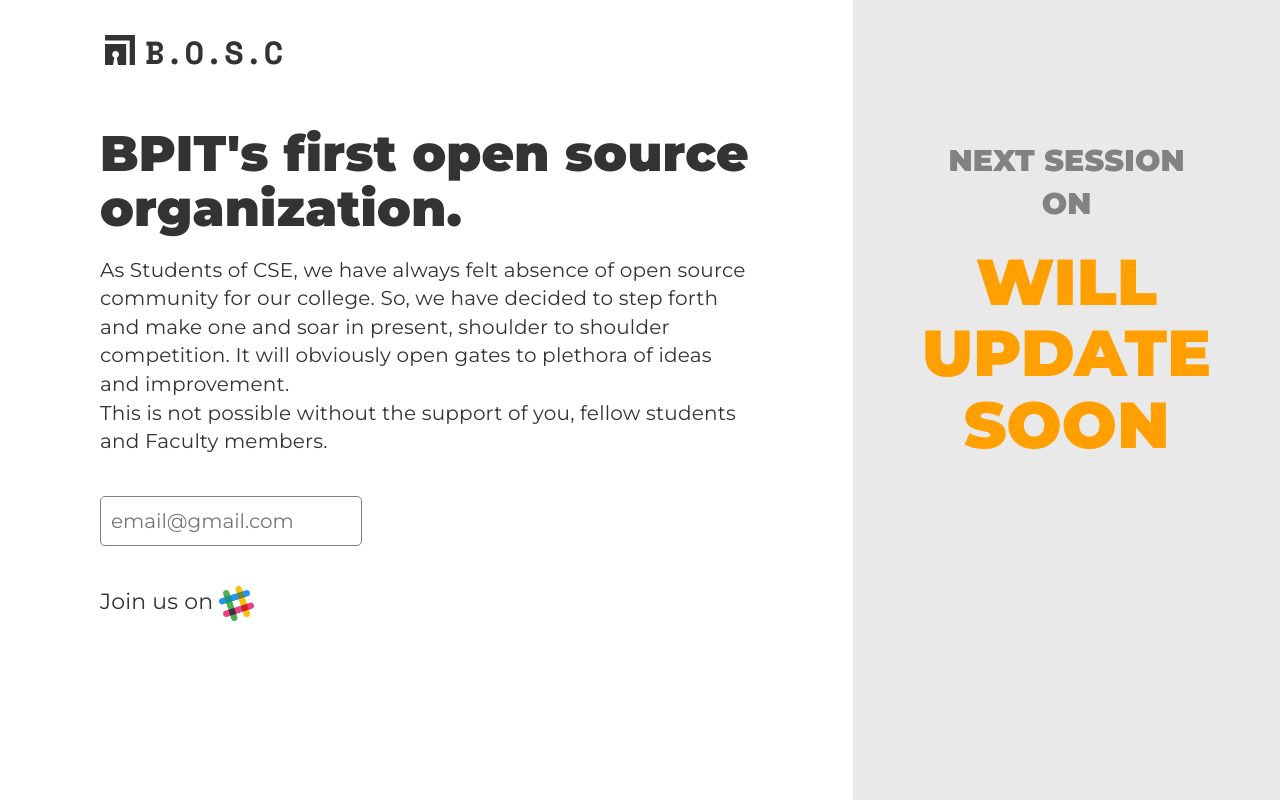
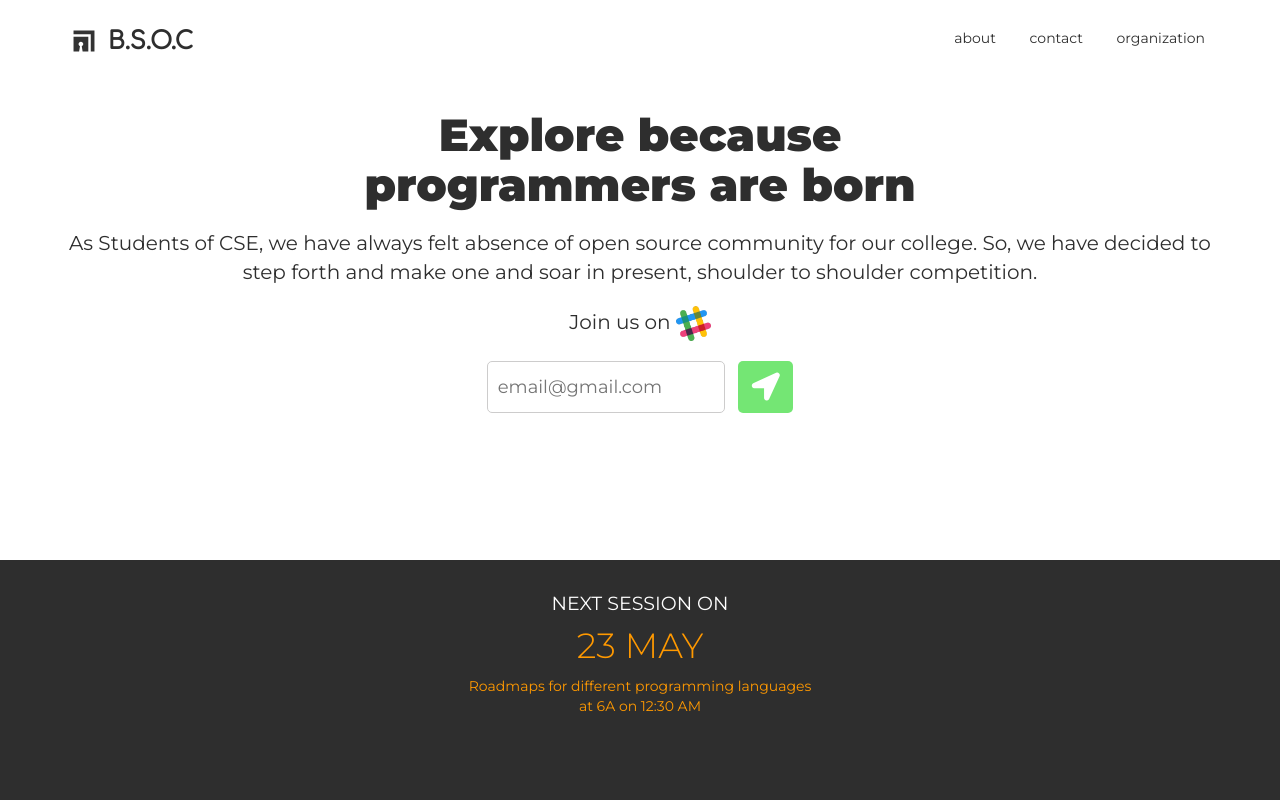
Before and after one commit to nishutosh/bosc, a plain HTML site: page index.html in a window 1280 px wide. Drawn offline with nearby package versions, Linux system fonts and the light colour scheme.

Commit message:
new-looks

```diff
--- a/index.html
+++ b/index.html
@@ -6,11 +6,11 @@
     <meta http-equiv="X-UA-Compatible" content="IE=edge">
     <meta name="viewport" content="width=device-width, initial-scale=1">
     <!-- The above 3 meta tags *must* come first in the head; any other head content must come *after* these tags -->
-    <title>B.O.S.C | Home</title>
+    <title>B.O.S.C </title>
     <!-- Bootstrap -->
     <!-- Latest compiled and minified CSS -->
     <link rel="stylesheet" href="https://maxcdn.bootstrapcdn.com/bootstrap/3.3.7/css/bootstrap.min.css" integrity="sha384-BVYiiSIFeK1dGmJRAkycuHAHRg32OmUcww7on3RYdg4Va+PmSTsz/K68vbdEjh4u" crossorigin="anonymous">
-    <link href="https://fonts.googleapis.com/css?family=Montserrat:400,700,800,900|Space+Mono:700" rel="stylesheet">
+    <link href="https://fonts.googleapis.com/css?family=Montserrat:300,400,500,700,800,900|Comfortaa" rel="stylesheet">
     <link rel="stylesheet" type="text/css" href="style.css">
     <link rel="stylesheet" href="https://use.fontawesome.com/releases/v5.2.0/css/all.css" integrity="sha384-hWVjflwFxL6sNzntih27bfxkr27PmbbK/iSvJ+a4+0owXq79v+lsFkW54bOGbiDQ" crossorigin="anonymous">
     <!-- HTML5 shim and Respond.js for IE8 support of HTML5 elements and media queries -->
@@ -22,11 +22,11 @@
 </head>
 
 <body>
-    <div class="container-fluid">
-        <div class="row">
-            <div class="col-md-8 main-content">
-                <p class="whole-logo">
-                    <svg width="40px" version="1.1" id="Layer_1" xmlns="http://www.w3.org/2000/svg" xmlns:xlink="http://www.w3.org/1999/xlink" x="0px" y="0px" viewBox="0 0 500 500" style="enable-background:new 0 0 500 500;" xml:space="preserve">
+    <div class="container">
+        <div class="row navigation-row">
+            <div class="col-md-4">
+                <p class="bsoc">
+                    <svg width="28px" version="1.1" id="Layer_1" xmlns="http://www.w3.org/2000/svg" xmlns:xlink="http://www.w3.org/1999/xlink" x="0px" y="0px" viewBox="0 0 500 500" style="enable-background:new 0 0 500 500;" xml:space="preserve">
                         <style type="text/css">
                         .st0 {
                             fill: #333333;
@@ -37,22 +37,37 @@
                             <path id="XMLID_10_" class="st0" d="M327,175v262H225.4l-15.7-92c15.9-6,27.1-21.3,27.1-39.3c0-23.2-18.8-41.9-41.9-41.9
     c-23.2,0-41.9,18.8-41.9,41.9c0,17.4,10.5,32.2,25.6,38.6l-16,92.6H63V175H327z" />
                         </g>
-                    </svg><span class="logo">B.O.S.C</span></p>
-                <h1 class="head">BPIT's first open source organization.</h1>
-                <p class="content">As Students of CSE, we have always felt absence of open source community for our college. So, we have decided to step forth and make one  and soar in present, shoulder to shoulder competition. It will obviously open gates to plethora of ideas and improvement.<br>
-This is not possible without the support of you, fellow students and Faculty members.</p>
+                    </svg><span class="logo">B.S.O.C</span></p>
+            </div>
+            <div class="col-md-8">
+                <ul class="list-inline navigation">
+                    <li class="nav-items">about</li>
+                    <li class="nav-items">contact</li>
+                    <li class="nav-items">organization</li>
+                </ul>
+            </div>
+        </div>
+        <div class="row ">
+            <div class="col-md-12 main-content">
+                <h1 class="head">Explore because <br>
+programmers are born</h1>
+                <p class="content">As Students of CSE, we have always felt absence of open source community for our college. So, we have decided to step forth and make one and soar in present, shoulder to shoulder competition.</p>
+                <p class="slack-join">Join us on <img height="35px" src="slack.png"></p>
                 <form action="https://formspree.io/nishutosh002@gmail.com" method="post">
                     <input type="email" id="email" name="_replyto" placeholder="email@gmail.com">
-                    <input type="submit" name="" hidden>
+                    <button type="submit"><i class="fas fa-location-arrow fa-2x"></i></button>
                 </form>
-                <p class="slack-join">Join us on <img height="35px" src="slack.png"></p>
             </div>
-            <div class="col-md-4 next-session">
+        </div>
+      </div>
+      <div class="container-fluid">
+        <div class="row ">
+            <div class="col-md-12 next-session">
                 <p class="next-on">
-                    NEXT SESSION
-                    <br> ON
+                    NEXT SESSION ON
                 </p>
-                <h1 class="date">WILL<br>UPDATE<br>SOON</h1>
+                <h1 class="date">23 MAY</h1>
+                <p class="banner-text">Roadmaps for different programming languages<br>at 6A on  12:30 AM<p>
             </div>
         </div>
     </div>
--- a/style.css
+++ b/style.css
@@ -1,31 +1,48 @@
 body {
-
     font-family: 'Montserrat', sans-serif;
-    letter-spacing: 0.2px;
+    color: #2E2E2E;
 }
 
-.whole-logo {
-    margin-bottom: 50px;
+
+
+.logo {
+    font-weight: 800;
+    font-size: 24px;
+    font-family: "Comfortaa";
+    vertical-align: text-bottom;
+    margin-left: 10px;
 }
 
-.logo {
-    font-family: 'Space Mono', monospace;
-    font-weight: 600;
-    font-size: 32px;
+.navigation-row {
+    height: 10vh;
+}
 
-    vertical-align: top;
-    margin-left: 5px;
+.navigation {
+    float: right;
+ padding-top: 28px;
+}
+
+.bsoc {
+   padding-top: 25px;
+}
+
+.nav-items {
+    font-size: 14px;
+    margin-left: 20px;
 }
 
 .main-content {
-    padding: 100px;
-    padding-top: 30px;
+   padding: 30px 0px;
+
+    text-align: center;
+    height: 60vh;
 }
 
 .head {
     font-weight: 900;
-    font-size: 50px;
-    margin: 20px 0px;
+    font-size: 45px;
+    margin: 0px;
+    margin-bottom: 20px;
 }
 
 .content {
@@ -35,38 +52,60 @@ body {
 #email {
     padding: 10px;
     font-family: 'Montserrat', sans-serif;
-    border: 1px solid grey;
+    border: 1px solid #cdcccc;
     border-radius: 5px;
-    font-size: 20px;
+    font-size: 18px;
     outline: none;
+    vertical-align: top;
+    height: 52px;
 }
 
 form {
-    margin: 40px 0px;
+    margin: 20px 0px;
+}
+
+button {
+    background-color: #74E674;
+    border-radius: 5px;
+    border: 0px solid;
+    padding: 10px;
+    color: white;
+    width: 55px;
+    height: 52px;
+    margin-left: 10px;
 }
 
 .slack-join {
-    font-size: 22px;
+    margin: 20px 0px;
+    font-size: 20px;
 }
 
 .next-session {
-    background-color: #e9e9e9;
-    height: 100vh;
+
+
     color: #828282;
     text-align: center;
-    padding: 140px 0px;
+    padding: 30px 0px;
+    background-color: #2E2E2E;
+    height: 30vh;
 }
 
 .next-on {
-    font-size: 30px;
-    font-weight: 900;
+    font-size: 19px;
+    color: white;
 }
 
 .date {
+    margin: 0px;
+    margin-bottom: 10px;
+    font-size: 35px;
+    font-weight: 300;
+    color: #FF9900;
+}
+.banner-text{
 
-    font-size: 65px;
-    font-weight: 900;
-    color: #FFA000;
+    color: #FF9900;
+
 }
 
 @media only screen and (max-width: 700px) {
@@ -74,18 +113,17 @@ form {
         padding: 30px;
         text-align: center;
     }
-    .logo{
+    .logo {
         margin-left: 0px;
     }
     #email {
         width: 100%
     }
-    .head{
+    .head {
         text-align: left;
         font-size: 40px;
-
     }
-    .content{
+    .content {
         text-align: left;
     }
 }
```
